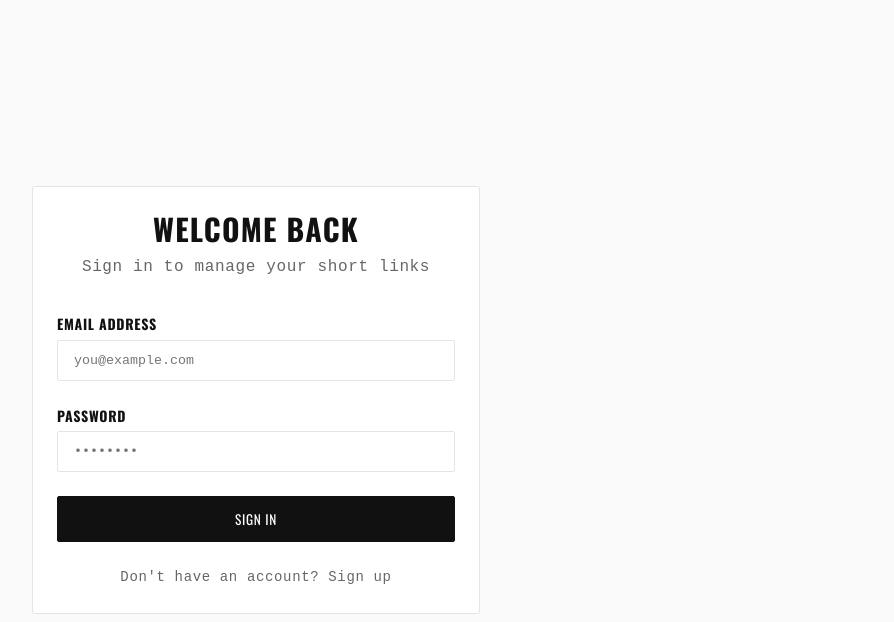
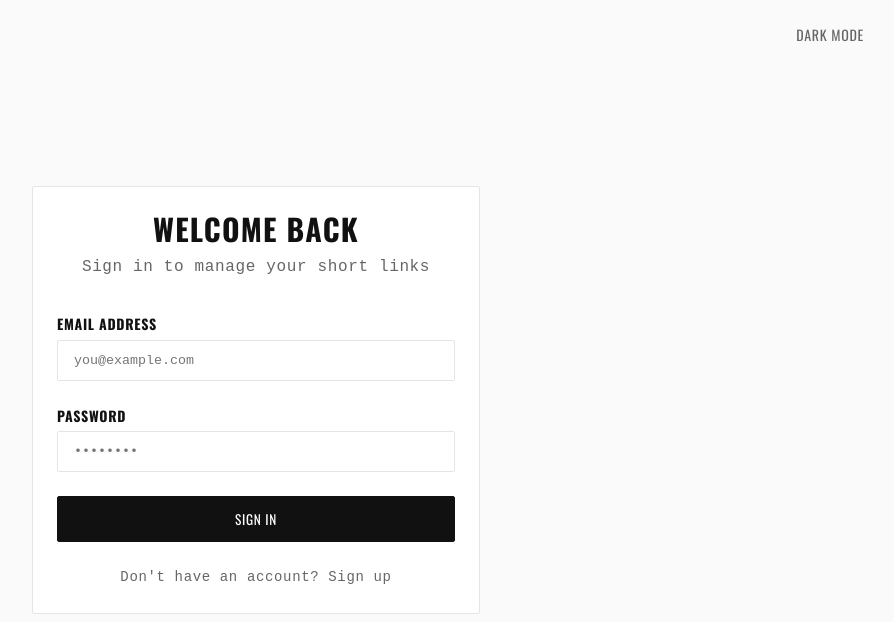
Before and after one commit to MANIMARAN-07/atom-url_shortener, a React (Vite) app in the folder frontend/: page /login in a window 1280 px wide. Shown: the top 622 px of the page, without its empty margins (384-1278 px from the left). Built offline with nearby package versions, Linux system fonts and the light colour scheme; no server answers; a web font is replaced by a local one.

Commit message:
feat: add global light/dark theme toggle

```diff
--- a/frontend/src/App.tsx
+++ b/frontend/src/App.tsx
@@ -1,6 +1,7 @@
 import React from 'react';
 import { BrowserRouter as Router, Routes, Route, Navigate } from 'react-router-dom';
 import { AuthProvider, useAuth } from './context/AuthContext';
+import { ThemeProvider } from './context/ThemeContext';
 import Login from './pages/Login';
 import Signup from './pages/Signup';
 import Dashboard from './pages/Dashboard';
@@ -16,6 +17,7 @@ const ProtectedRoute = ({ children }: { children: React.ReactNode }) => {
 
 const App = () => {
   return (
+    <ThemeProvider>
       <Router>
         <AuthProvider>
           <Routes>
@@ -41,6 +43,7 @@ const App = () => {
           </Routes>
         </AuthProvider>
       </Router>
+    </ThemeProvider>
   );
 };
 
--- /dev/null
+++ b/frontend/src/components/ThemeToggle.tsx
@@ -0,0 +1,19 @@
+import React from 'react';
+import { useTheme } from '../context/ThemeContext';
+
+const ThemeToggle = () => {
+  const { theme, toggleTheme } = useTheme();
+
+  return (
+    <button
+      onClick={toggleTheme}
+      className="text-gray-400 hover:text-white"
+      style={{ background: 'none', border: 'none', cursor: 'pointer', marginLeft: '1.5rem', fontFamily: 'Oswald', textTransform: 'uppercase', fontSize: '0.875rem' }}
+      title={`Switch to ${theme === 'light' ? 'dark' : 'light'} mode`}
+    >
+      {theme === 'light' ? 'DARK MODE' : 'LIGHT MODE'}
+    </button>
+  );
+};
+
+export default ThemeToggle;
--- /dev/null
+++ b/frontend/src/context/ThemeContext.tsx
@@ -0,0 +1,48 @@
+import React, { createContext, useContext, useEffect, useState } from 'react';
+
+type Theme = 'light' | 'dark';
+
+interface ThemeContextType {
+  theme: Theme;
+  toggleTheme: () => void;
+}
+
+const ThemeContext = createContext<ThemeContextType | undefined>(undefined);
+
+export const ThemeProvider = ({ children }: { children: React.ReactNode }) => {
+  const [theme, setTheme] = useState<Theme>(() => {
+    const saved = localStorage.getItem('theme');
+    if (saved) return saved as Theme;
+    if (window.matchMedia && window.matchMedia('(prefers-color-scheme: dark)').matches) {
+      return 'dark';
+    }
+    return 'light';
+  });
+
+  useEffect(() => {
+    localStorage.setItem('theme', theme);
+    if (theme === 'dark') {
+      document.documentElement.classList.add('dark');
+    } else {
+      document.documentElement.classList.remove('dark');
+    }
+  }, [theme]);
+
+  const toggleTheme = () => {
+    setTheme(prev => (prev === 'light' ? 'dark' : 'light'));
+  };
+
+  return (
+    <ThemeContext.Provider value={{ theme, toggleTheme }}>
+      {children}
+    </ThemeContext.Provider>
+  );
+};
+
+export const useTheme = () => {
+  const context = useContext(ThemeContext);
+  if (context === undefined) {
+    throw new Error('useTheme must be used within a ThemeProvider');
+  }
+  return context;
+};
--- a/frontend/src/pages/Analytics.tsx
+++ b/frontend/src/pages/Analytics.tsx
@@ -1,6 +1,7 @@
 import React, { useEffect, useState } from 'react';
 import { useParams, Link } from 'react-router-dom';
 import api from '../api/axios';
+import ThemeToggle from '../components/ThemeToggle';
 import { LineChart, Line, XAxis, YAxis, CartesianGrid, Tooltip, ResponsiveContainer } from 'recharts';
 
 interface Click {
@@ -50,7 +51,10 @@ const Analytics = () => {
     <div className="min-h-screen bg-gray-900">
       <header className="header">
         <Link to="/dashboard" className="logo">Atom</Link>
-        <Link to="/dashboard" className="link">Back to Dashboard</Link>
+        <div className="nav-links flex items-center">
+          <ThemeToggle />
+          <Link to="/dashboard" className="link" style={{ marginLeft: '1.5rem' }}>Back</Link>
+        </div>
       </header>
 
       <main className="main-content max-w-6xl mx-auto space-y-8">
--- a/frontend/src/pages/Dashboard.tsx
+++ b/frontend/src/pages/Dashboard.tsx
@@ -2,6 +2,7 @@ import React, { useEffect, useState } from 'react';
 import api from '../api/axios';
 import { useAuth } from '../context/AuthContext';
 import { Link } from 'react-router-dom';
+import ThemeToggle from '../components/ThemeToggle';
 
 interface Url {
   _id: string;
@@ -61,7 +62,8 @@ const Dashboard = () => {
       <header className="header">
         <Link to="/dashboard" className="logo">Atom</Link>
         <div className="nav-links flex items-center">
-          <button onClick={logout} className="text-gray-400 hover:text-white" style={{ background: 'none', border: 'none', cursor: 'pointer' }}>
+          <ThemeToggle />
+          <button onClick={logout} className="text-gray-400 hover:text-white" style={{ background: 'none', border: 'none', cursor: 'pointer', marginLeft: '1.5rem' }}>
             Logout
           </button>
         </div>
--- a/frontend/src/pages/Login.tsx
+++ b/frontend/src/pages/Login.tsx
@@ -2,6 +2,7 @@ import React, { useState } from 'react';
 import { useAuth } from '../context/AuthContext';
 import api from '../api/axios';
 import { Link } from 'react-router-dom';
+import ThemeToggle from '../components/ThemeToggle';
 
 const Login = () => {
   const [email, setEmail] = useState('');
@@ -21,6 +22,9 @@ const Login = () => {
 
   return (
     <div className="min-h-screen flex items-center justify-center">
+      <div style={{ position: 'absolute', top: '1.5rem', right: '2rem' }}>
+        <ThemeToggle />
+      </div>
       <div className="card max-w-md w-full shadow-lg p-8">
         <div className="text-center mb-8">
           <h2 className="text-3xl font-bold mb-2">Welcome Back</h2>
--- a/frontend/src/pages/Signup.tsx
+++ b/frontend/src/pages/Signup.tsx
@@ -1,7 +1,8 @@
 import React, { useState } from 'react';
 import { useAuth } from '../context/AuthContext';
 import api from '../api/axios';
-import { Link } from 'react-router-dom';
+import { Link, useNavigate } from 'react-router-dom';
+import ThemeToggle from '../components/ThemeToggle';
 
 const Signup = () => {
   const [email, setEmail] = useState('');
@@ -21,6 +22,9 @@ const Signup = () => {
 
   return (
     <div className="min-h-screen flex items-center justify-center">
+      <div style={{ position: 'absolute', top: '1.5rem', right: '2rem' }}>
+        <ThemeToggle />
+      </div>
       <div className="card max-w-md w-full shadow-lg p-8">
         <div className="text-center mb-8">
           <h2 className="text-3xl font-bold mb-2">Create Account</h2>
```
Lines whose indentation alone changed are shown as unchanged.
